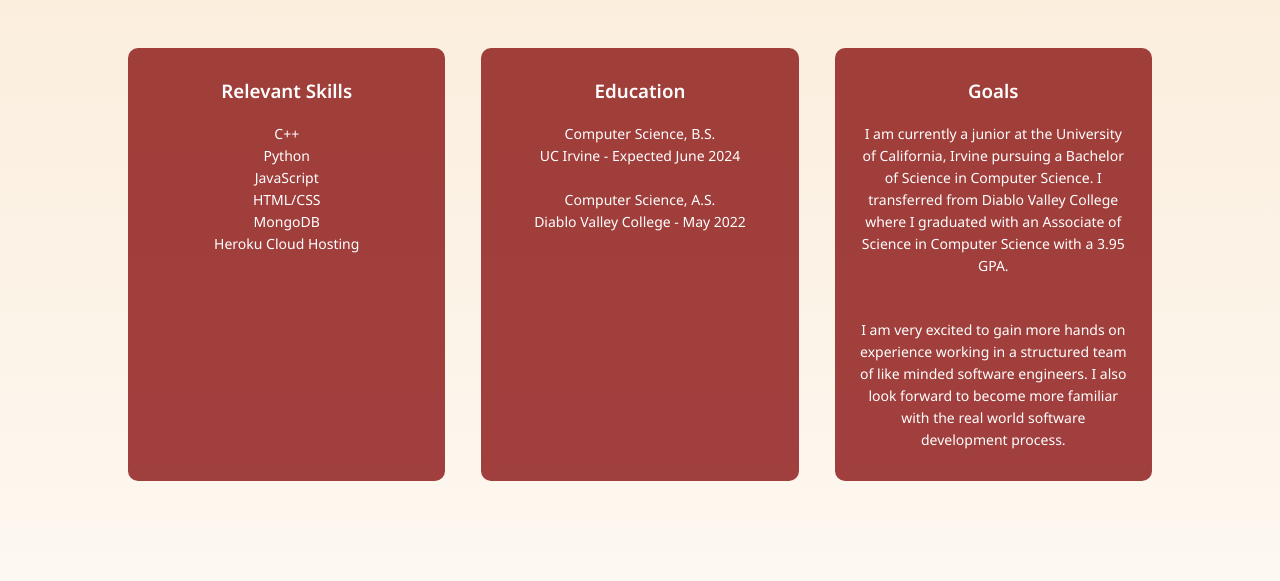
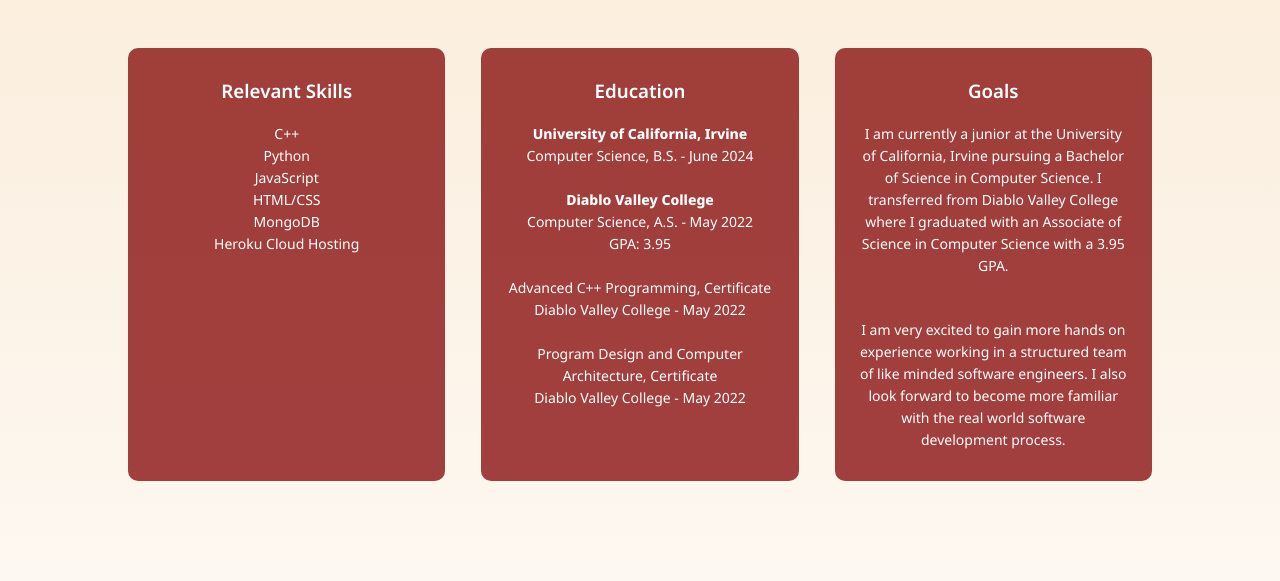
Before and after one commit to EvLeong1/Website, a plain HTML site: page index.html in a window 1280 px wide. Shown: the part 985-1566 px from the top of the page. Drawn offline with Linux system fonts and the light colour scheme.

Commit message:
Text Updates (education section)

```diff
--- a/index.html
+++ b/index.html
@@ -62,7 +62,12 @@
                 </div>
                 <div class="bBlock">
                     <h3>Education</h3>
-                    <p>Computer Science, B.S. <br> UC Irvine - Expected June 2024<br><br>Computer Science, A.S.<br> Diablo Valley College - May 2022</p>
+                    <p><b>University of California, Irvine</b> <br> Computer Science, B.S. - June 2024<br><br><b>Diablo Valley College</b><br>Computer Science, A.S. - May 2022<br> GPA: 3.95
+                        <br><br>
+                        Advanced C++ Programming, Certificate<br>Diablo Valley College - May 2022<br><br>
+                        Program Design and Computer Architecture, Certificate<br>Diablo Valley College - May 2022
+
+                    </p>
                 </div>
                 <div class="bBlock">
                     <h3>Goals</h3>
```
